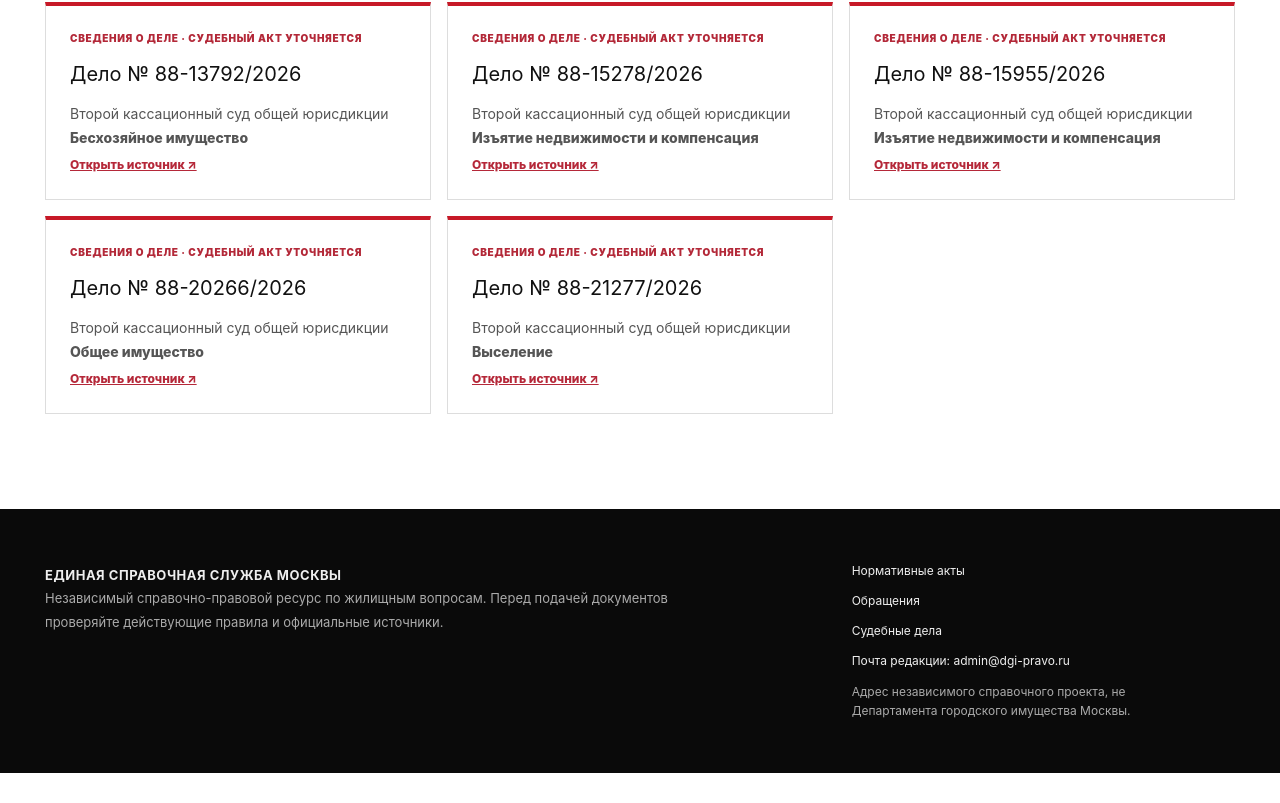
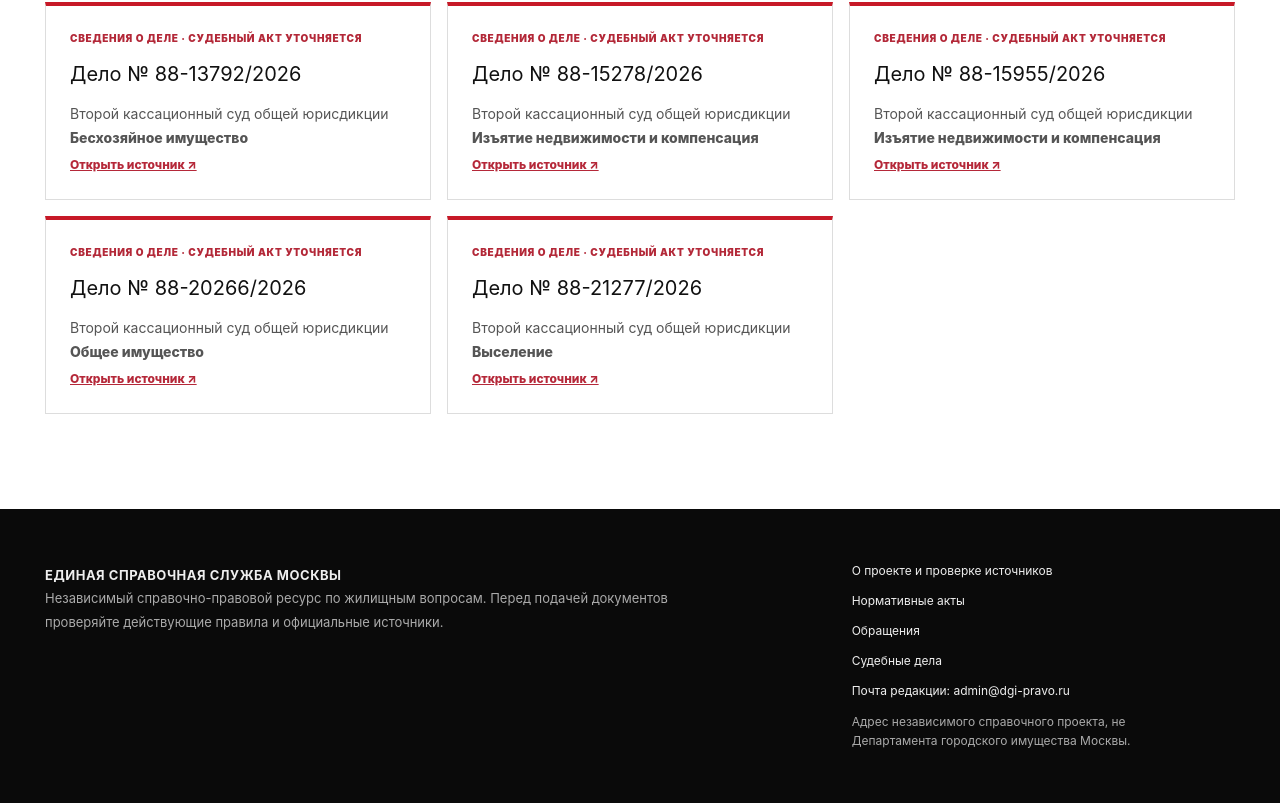
Before and after one commit to ymaslen77-tech/dgi-court-importer, a Next.js app in the folder apps/web/: page /sudebnaya-praktika-dgi in a window 1280 px wide. Shown: the part 3132-3935 px from the top of the page. Before the commit the page ends 3905 px from the top, so only its background shows below. Built offline with nearby package versions, Linux system fonts and the light colour scheme; no server answers.

Commit message:
Link to independent editorial policy from every page

```diff
--- a/apps/web/src/components/PageShell.tsx
+++ b/apps/web/src/components/PageShell.tsx
@@ -75,6 +75,7 @@ export function PageShell({ children, variant = "default" }: Readonly<{ children
             <p>Независимый справочно-правовой ресурс по жилищным вопросам. Перед подачей документов проверяйте действующие правила и официальные источники.</p>
           </div>
           <div className="footer-links">
+            <Link href="/o-proekte">О проекте и проверке источников</Link>
             <Link href="/normativnye-akty">Нормативные акты</Link>
             <Link href="/zayavlenie-v-dgi-moskvy">Обращения</Link>
             <Link href="/sudebnaya-praktika-dgi">Судебные дела</Link>
```
